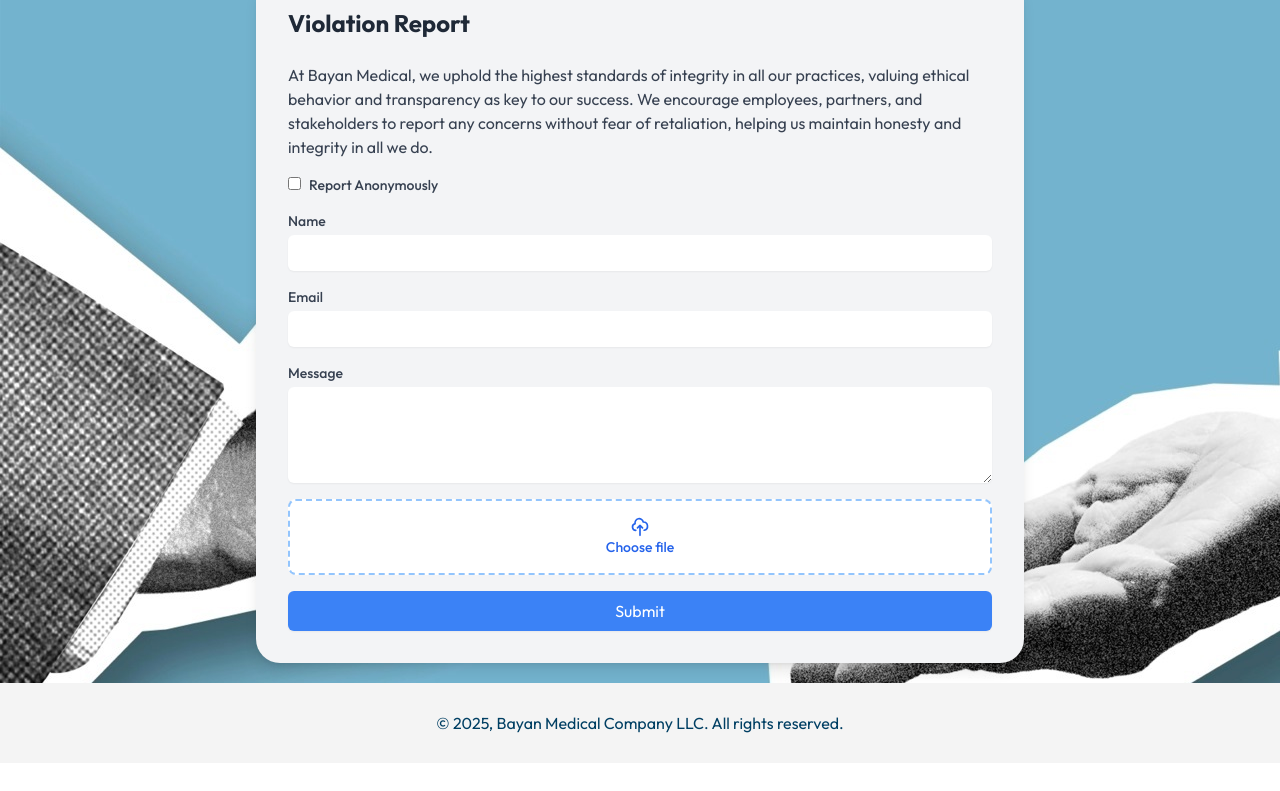
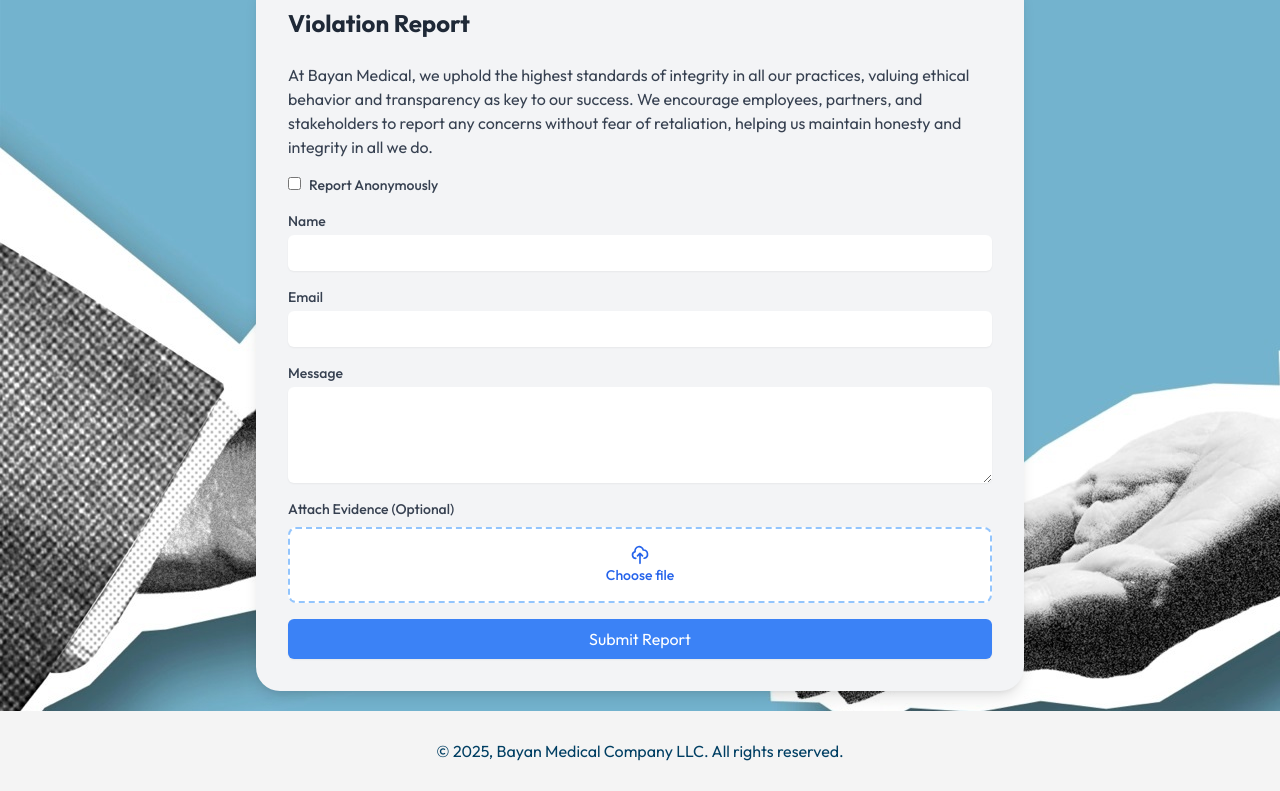
Before and after one commit to bass3fas/bayan-website, a Next.js app: page / in a window 1280 px wide. Shown: the part 3441-4232 px from the top of the page. Before the commit the page ends 4204 px from the top, so only its background shows below. Built offline with nearby package versions, Linux system fonts and the light colour scheme.

Commit message:
cloudinary fix and submission without uploading handled

```diff
--- a/app/api/upload/route.js
+++ b/app/api/upload/route.js
@@ -21,7 +21,7 @@
 
         const response = await new Promise((resolve, reject) => {
             cloudinary.uploader
-                .upload_stream({ resource_type: 'auto' }, (error, result) => {
+                .upload_stream({ resource_type: 'auto', upload_preset: 'bayan_public_uploads', type: 'upload' }, (error, result) => {
                     if (error) {
                         reject(error);
                     } else {
@@ -30,8 +30,9 @@
                 })
                 .end(buffer);
         });
+        console.log('File uploaded successfully:', response.secure_url);
+        return NextResponse.json({ link: response.secure_url });
 
-        return NextResponse.json({ link: response.secure_url });
     } catch (error) {
         console.error('Error uploading file:', error);
         return NextResponse.json(
--- a/components/Contact.tsx
+++ b/components/Contact.tsx
@@ -12,11 +12,18 @@
     email: "",
     message: "",
   });
+  const [status, setStatus] = useState<{ message: string; type: "success" | "error" } | null>(null);
+  const [hasUnuploadedFile, setHasUnuploadedFile] = useState(false);
+  const [isFileUploading, setIsFileUploading] = useState(false);
 
   const handleFileUpload = (uploadedFileLink: string) => {
     setFileLink(uploadedFileLink);
   };
-  const [status, setStatus] = useState<{ message: string; type: "success" | "error" } | null>(null);
+
+  const handleFileStatusChange = (status: { hasUnuploadedFile: boolean; isUploading: boolean }) => {
+    setHasUnuploadedFile(status.hasUnuploadedFile);
+    setIsFileUploading(status.isUploading);
+  };
 
   const handleChange = (e: React.ChangeEvent<HTMLInputElement | HTMLTextAreaElement>) => {
     const { name, value } = e.target;
@@ -30,6 +37,24 @@
   const handleSubmit = async (e: React.FormEvent) => {
     e.preventDefault();
     setStatus(null);
+
+    // Check if there's an unuploaded file
+    if (hasUnuploadedFile) {
+      setStatus({
+        message: "Please upload the selected file before submitting the form.",
+        type: "error",
+      });
+      return;
+    }
+
+    // Check if file is currently uploading
+    if (isFileUploading) {
+      setStatus({
+        message: "Please wait for the file upload to complete before submitting.",
+        type: "error",
+      });
+      return;
+    }
 
     try {
       const response = await fetch("/api/contact", {
@@ -123,16 +148,24 @@
             {/* Attach CV */}
             <div className="flex flex-col items-center px-3 mb-8">
               <h3 className="text-white font-bold mb-8">Attach your CV</h3>
-              <FileUploader onFileUpload={handleFileUpload} />
+              <FileUploader
+                onFileUpload={handleFileUpload}
+                onFileStatusChange={handleFileStatusChange}
+              />
             </div>
 
             {/* Submit Button */}
             <div className="flex justify-center mt-6">
               <button
                 type="submit"
-                className="px-6 py-2 bg-white text-[#03508C] font-bold rounded-full hover:bg-blue-400 focus:outline-none focus:ring-2 focus:ring-[#03508C]"
+                disabled={hasUnuploadedFile || isFileUploading}
+                className={`px-6 py-2 font-bold rounded-full focus:outline-none focus:ring-2 focus:ring-[#03508C] ${
+                  hasUnuploadedFile || isFileUploading
+                    ? "bg-gray-400 text-gray-600 cursor-not-allowed"
+                    : "bg-white text-[#03508C] hover:bg-blue-400"
+                }`}
               >
-                Submit
+                {isFileUploading ? "Uploading..." : "Submit"}
               </button>
             </div>
           </form>
--- a/components/FileUploader.tsx
+++ b/components/FileUploader.tsx
@@ -1,5 +1,5 @@
 "use client";
-import { ChangeEvent, useState } from 'react';
+import { ChangeEvent, useState, useEffect } from 'react';
 import { FileUploaderProps } from '@/interfaces';
 
 type UploadStatus = 'idle' | 'uploading' | 'success' | 'error';
@@ -8,14 +8,25 @@
   link: string;
 }
 
-export default function FileUploader({ onFileUpload }: FileUploaderProps) {
+export default function FileUploader({ onFileUpload, onFileStatusChange }: FileUploaderProps) {
   const [file, setFile] = useState<File | null>(null);
   const [status, setStatus] = useState<UploadStatus>('idle');
   const [uploadProgress, setUploadProgress] = useState(0);
 
+  // Notify parent about file status changes
+  useEffect(() => {
+    if (onFileStatusChange) {
+      onFileStatusChange({
+        hasUnuploadedFile: file !== null && status !== 'success',
+        isUploading: status === 'uploading'
+      });
+    }
+  }, [file, status, onFileStatusChange]);
+
   function handleFileChange(e: ChangeEvent<HTMLInputElement>) {
     if (e.target.files) {
       setFile(e.target.files[0]);
+      setStatus('idle'); // Reset status when new file is selected
     }
   }
 
@@ -31,10 +42,8 @@
     const xhr = new XMLHttpRequest();
     xhr.open('POST', '/api/upload', true);
 
-    // Set headers
     xhr.setRequestHeader('X-Requested-With', 'XMLHttpRequest');
 
-    // Track upload progress
     xhr.upload.onprogress = (event) => {
       if (event.lengthComputable) {
         const progress = Math.round((event.loaded * 100) / event.total);
@@ -42,7 +51,6 @@
       }
     };
 
-    // Handle response
     xhr.onload = function () {
       if (xhr.status === 200) {
         try {
@@ -101,7 +109,14 @@
         </div>
       )}
 
-      {/* Upload Progress Section - Now properly included */}
+      {/* Warning message when file is selected but not uploaded */}
+      {file && status === 'idle' && (
+        <div className="p-3 bg-yellow-100 border border-yellow-400 text-yellow-700 rounded">
+          <p className="text-sm">⚠️ Please upload the selected file before submitting the form.</p>
+        </div>
+      )}
+
+      {/* Upload Progress Section */}
       {status === 'uploading' && (
         <div className="space-y-2">
           <div className="h-2.5 w-full rounded-full bg-gray-200">
@@ -117,21 +132,21 @@
       )}
 
       {/* Upload button */}
-      {file && status !== 'uploading' && (
+      {file && status !== 'uploading' && status !== 'success' && (
         <button
           onClick={handleFileUpload}
-          className="w-full px-4 py-2 bg-blue-300 text-white text-sm font-medium rounded-md hover:bg-blue-700 transition-colors focus:outline-none focus:ring-2 focus:ring-blue-500 focus:ring-offset-2"
+          className="w-full px-4 py-2 bg-blue-500 text-white text-sm font-medium rounded-md hover:bg-blue-600 transition-colors focus:outline-none focus:ring-2 focus:ring-blue-500 focus:ring-offset-2"
         >
           Upload File
         </button>
       )}
 
       {status === 'success' && (
-        <p className="text-sm text-green-300">File uploaded successfully!</p>
+        <p className="text-sm text-green-500">✅ File uploaded successfully!</p>
       )}
 
       {status === 'error' && (
-        <p className="text-sm text-red-300">Failed to upload file.</p>
+        <p className="text-sm text-red-300">❌ Failed to upload file.</p>
       )}
     </div>
   );
--- a/components/ViolationReport.tsx
+++ b/components/ViolationReport.tsx
@@ -8,8 +8,13 @@
   const [isAnonymous, setIsAnonymous] = useState(false);
   const [isSubmitted, setIsSubmitted] = useState(false);
   const [countdown, setCountdown] = useState(5);
-  const [fileLink, setFileLink] = useState<string | null>(null); // Add state for the file link
+  const [fileLink, setFileLink] = useState<string | null>(null);
   const [isClient, setIsClient] = useState(false);
+
+  // Add file upload validation states
+  const [hasUnuploadedFile, setHasUnuploadedFile] = useState(false);
+  const [isFileUploading, setIsFileUploading] = useState(false);
+  const [status, setStatus] = useState<{ message: string; type: "success" | "error" } | null>(null);
 
   useEffect(() => {
     setIsClient(true);
@@ -23,17 +28,43 @@
     setFileLink(uploadedFileLink);
   };
 
+  const handleFileStatusChange = (status: { hasUnuploadedFile: boolean; isUploading: boolean }) => {
+    setHasUnuploadedFile(status.hasUnuploadedFile);
+    setIsFileUploading(status.isUploading);
+  };
+
   const handleSubmit = async (event: React.FormEvent<HTMLFormElement>) => {
     event.preventDefault();
+    setStatus(null);
+
+    // Check if there's an unuploaded file
+    if (hasUnuploadedFile) {
+      setStatus({
+        message: "Please upload the selected file before submitting the report.",
+        type: "error"
+      });
+      return;
+    }
+
+    // Check if file is currently uploading
+    if (isFileUploading) {
+      setStatus({
+        message: "Please wait for the file upload to complete before submitting.",
+        type: "error"
+      });
+      return;
+    }
+
     const formData = new FormData(event.target as HTMLFormElement);
     const data = {
       name: formData.get('name'),
       email: formData.get('email'),
       message: formData.get('message'),
-      file: fileLink, // Use the uploaded file link
+      file: fileLink,
       anonymous: isAnonymous,
     };
 
+    try {
       const response = await fetch('/api/submit-report', {
         method: 'POST',
         headers: {
@@ -57,12 +88,22 @@
           });
         }, 1000);
       } else {
-      console.error('Failed to submit report');
+        setStatus({
+          message: "Failed to submit report. Please try again.",
+          type: "error"
+        });
+      }
+    } catch (error) {
+      setStatus({
+        message: "Failed to submit report. Please try again.",
+        type: "error"
+      });
+      console.error('Error submitting report:', error);
     }
   };
 
   if (!isClient) {
-    return null; // Render nothing on the server
+    return null;
   }
 
   return (
@@ -84,6 +125,15 @@
               helping us maintain honesty and integrity in all we do.
             </p>
 
+            {/* Error/Success Messages */}
+            {status && (
+              <div className={`mb-4 p-4 rounded-md ${
+                status.type === "success" ? "bg-green-100 text-green-700" : "bg-red-100 text-red-700"
+              }`}>
+                {status.message}
+              </div>
+            )}
+
             <form className="space-y-4" onSubmit={handleSubmit}>
               <label htmlFor="anonymous" className="block text-sm font-medium text-gray-700">
                 <input
@@ -96,6 +146,7 @@
                 />
                 Report Anonymously
               </label>
+
               <label htmlFor="name" className="block text-sm font-medium text-gray-700">
                 Name
                 <input
@@ -106,6 +157,7 @@
                   disabled={isAnonymous}
                 />
               </label>
+
               <label htmlFor="email" className="block text-sm font-medium text-gray-700">
                 Email
                 <input
@@ -116,6 +168,7 @@
                   disabled={isAnonymous}
                 />
               </label>
+
               <label htmlFor="message" className="block text-sm font-medium text-gray-700">
                 Message
                 <textarea
@@ -126,8 +179,30 @@
                   className="mt-1 block w-full border-gray-300 rounded-md shadow-sm focus:ring-blue-500 focus:border-blue-500 sm:text-sm p-2"
                 ></textarea>
               </label>
-              <FileUploader onFileUpload={handleFileUpload} />
-              <button type="submit" className="w-full bg-blue-500 text-white py-2 px-4 rounded-md shadow-sm hover:bg-blue-600 focus:outline-none focus:ring-2 focus:ring-offset-2 focus:ring-blue-500">Submit</button>
+
+              {/* File Uploader with Status Change Handler */}
+              <div>
+                <label className="block text-sm font-medium text-gray-700 mb-2">
+                  Attach Evidence (Optional)
+                </label>
+                <FileUploader
+                  onFileUpload={handleFileUpload}
+                  onFileStatusChange={handleFileStatusChange}
+                />
+              </div>
+
+              {/* Submit Button with Validation */}
+              <button
+                type="submit"
+                disabled={hasUnuploadedFile || isFileUploading}
+                className={`w-full py-2 px-4 rounded-md shadow-sm focus:outline-none focus:ring-2 focus:ring-offset-2 focus:ring-blue-500 ${
+                  hasUnuploadedFile || isFileUploading
+                    ? 'bg-gray-400 text-gray-600 cursor-not-allowed'
+                    : 'bg-blue-500 text-white hover:bg-blue-600'
+                }`}
+              >
+                {isFileUploading ? 'Uploading...' : 'Submit Report'}
+              </button>
             </form>
           </>
         )}
--- a/interfaces/index.ts
+++ b/interfaces/index.ts
@@ -6,5 +6,9 @@
 }
 
 export interface FileUploaderProps {
-    onFileUpload: (filePath: string) => void;
+  onFileUpload: (fileLink: string) => void;
+  onFileStatusChange?: (status: {
+    hasUnuploadedFile: boolean;
+    isUploading: boolean;
+  }) => void;
 }
```
Lines whose indentation alone changed are shown as unchanged.
